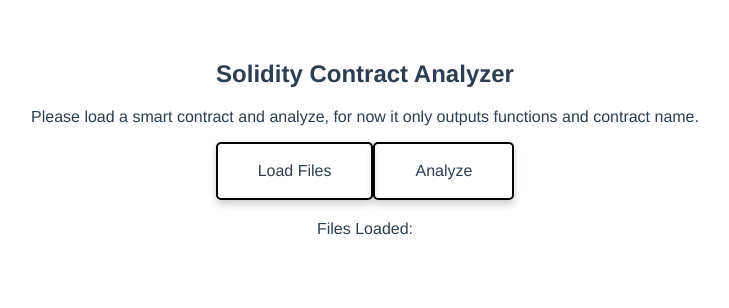
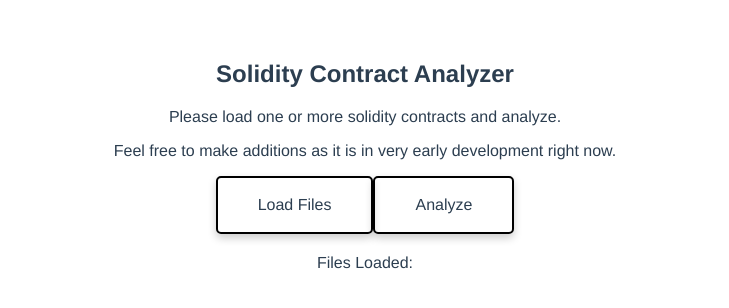
Before and after one commit to smhaaker/solanalyzer, a Vue app: page / in a window 1280 px wide. Shown: the top 308 px of the page, without its empty margins (275-1004 px from the left). Built offline with nearby package versions, Linux system fonts and the light colour scheme.

Commit message:
More Cleanup and Commenting

```diff
--- a/src/components/TextReader.vue
+++ b/src/components/TextReader.vue
@@ -1,7 +1,8 @@
 <template>
   <div>
     <h2>Solidity Contract Analyzer</h2>
-    <p>Please load a smart contract and analyze, for now it only outputs functions and contract name.</p>
+    <p>Please load one or more solidity contracts and analyze.</p>
+    <p>Feel free to make additions as it is in very early development right now.</p>
     <label class="text-reader">
       Load Files
       <input type="file" @change="readMupltieFiles" multiple>
@@ -20,16 +21,6 @@
     </li>
   </ul>
   </div>
-  <!-- <div class="functions">
-    <div v-for="li in contractNameList" :key="li.index">
-      <h4 class="contractTitle">Contract Name: {{li.content}}</h4>
-      <h4 class="title" v-show="functionsLoaded">Functions:</h4>
-      <div class="functionsList" v-for="funct in functionList" :key="funct.index">
-      {{funct.id}} {{funct.content}}
-      </div>
-    <p></p>
-    </div>
-  </div> -->
   <div class='analyzed' v-for="li in contractContent" :key="li.index">
     <br>
     <div class='contracts'>
@@ -46,12 +37,13 @@
   </div><br>
 
   <!-- <p>text {{text}}</p> -->
+  <!-- Below displays full text in text array -->
     <!-- <div v-for="tx in text" :key="tx.index">
       <b>ID</b>:  {{tx.id}}
       <b>CONTENT</b>:  {{tx.content}}
-    </div>
-    <p>{{files}}</p>
-    <p>Testlist: {{testList}}</p> -->
+    </div> -->
+  <!-- TestList displays sample data output-->
+  <!-- <p>TestList: {{testList}}</p> -->
 
   </div>
 </template>
@@ -63,9 +55,7 @@ export default {
       files: null,
       text: [],
       contractName: null,
-      contractArray: null,
       functionList: [],
-      functionsLoaded: null,
       filesLoaded: null,
       contractNameList: [],
       contractContent: [],
@@ -104,6 +94,7 @@ export default {
     // },
     readMupltieFiles (ev) {
       let vm = this
+      vm.filesLoaded = true
       console.log('read many files')
       const files = ev.currentTarget.files
       vm.files = ev.target.files
@@ -139,9 +130,9 @@ export default {
         }
       }
       // Display text on webpage if functions are loaded.
-      if (source.length > 0) {
-        this.functionsLoaded = true
-      }
+      // if (source.length > 0) {
+      //   this.functionsLoaded = true
+      // }
       // Loop to find start and end of new string.
       for (let i = 0; i < startString.length; i++) {
         let searchIndex = startString[i] + source.substring(startString[i]).indexOf(endChar)
```
Lines whose indentation alone changed are shown as unchanged.
